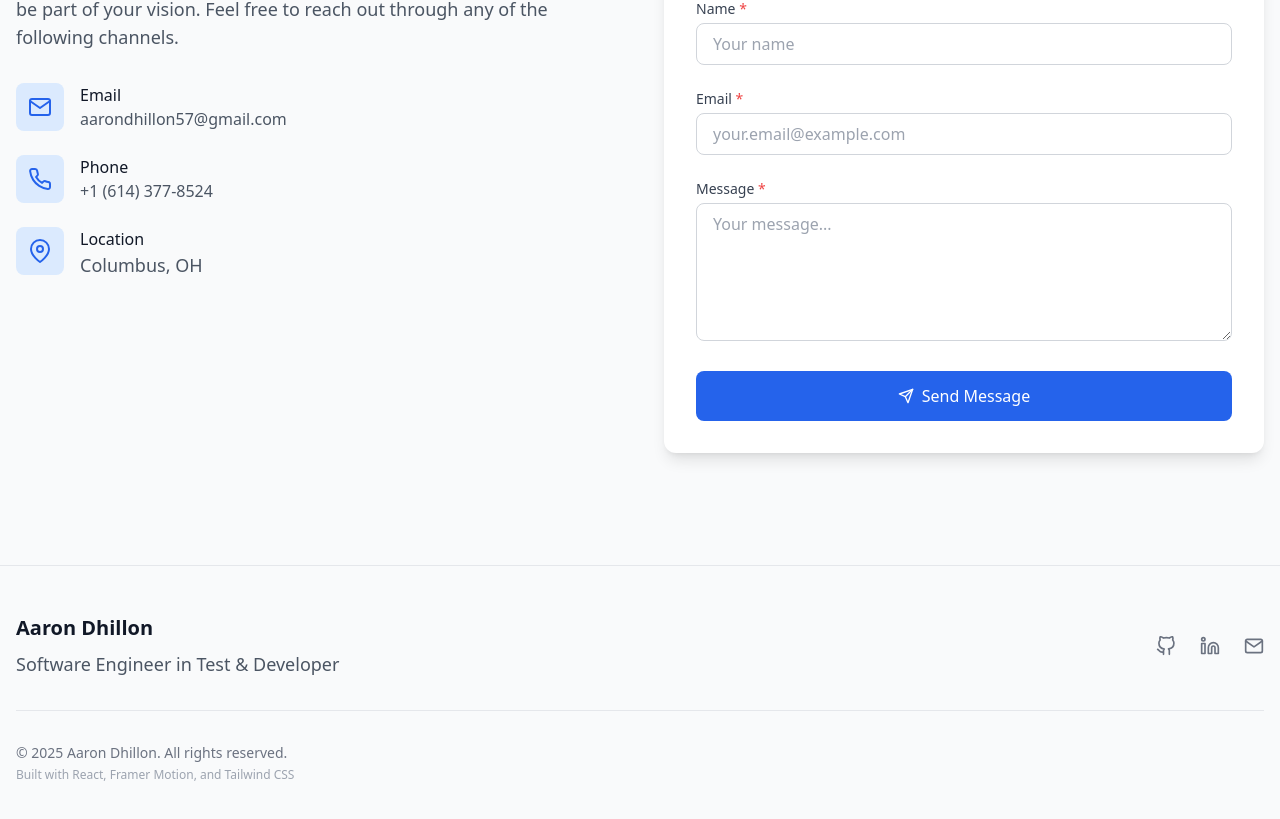
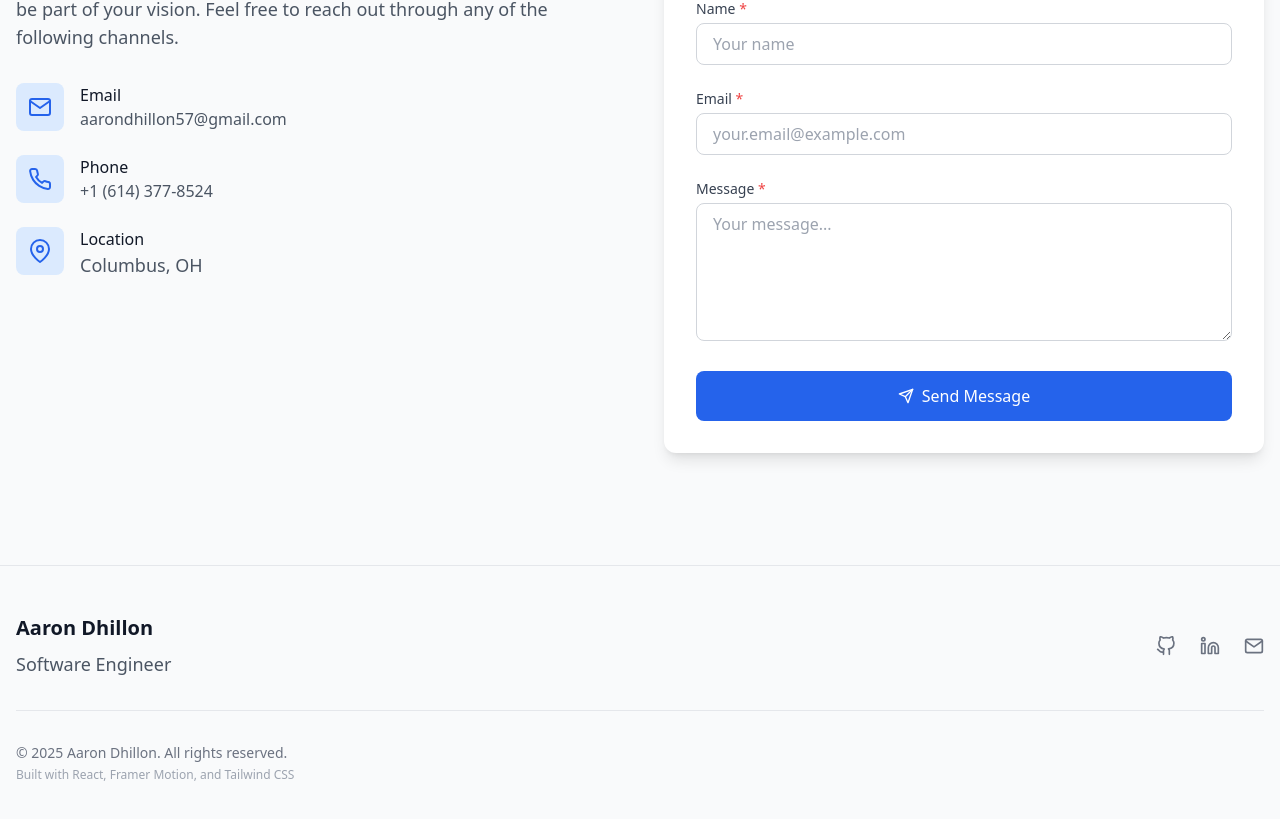
Before and after one commit to Aaron-Dhillon/portfolio, a React (Vite) app: page / in a window 1280 px wide. Shown: the part 4482-5301 px from the top of the page. Built offline with nearby package versions, Linux system fonts and the light colour scheme.

Commit message:
Minor footer change

```diff
--- a/src/components/Footer.jsx
+++ b/src/components/Footer.jsx
@@ -43,7 +43,7 @@ const Footer = () => {
               Aaron Dhillon
             </Link>
             <p className="text-gray-600 dark:text-gray-300 mt-2">
-            Software Engineer in Test & Developer
+            Software Engineer
             </p>
           </motion.div>
 
```
